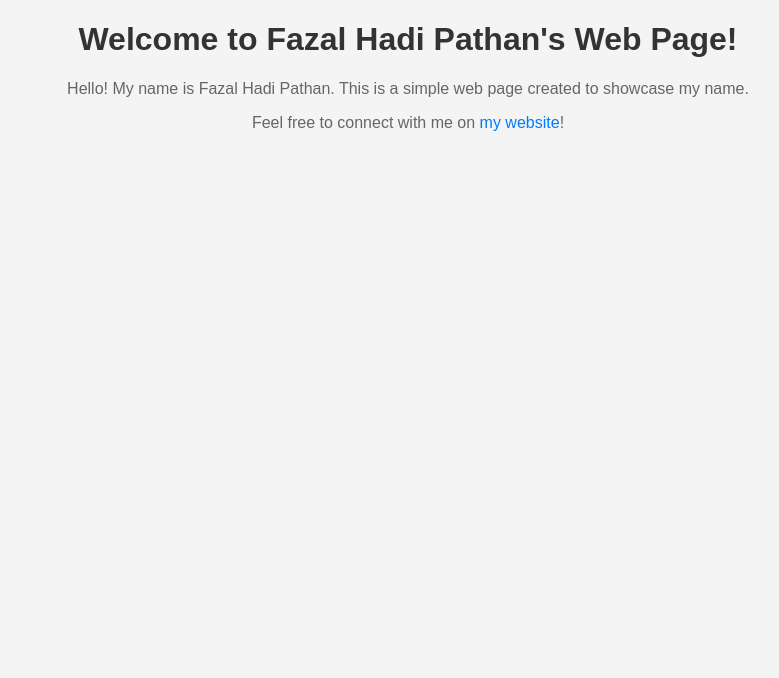
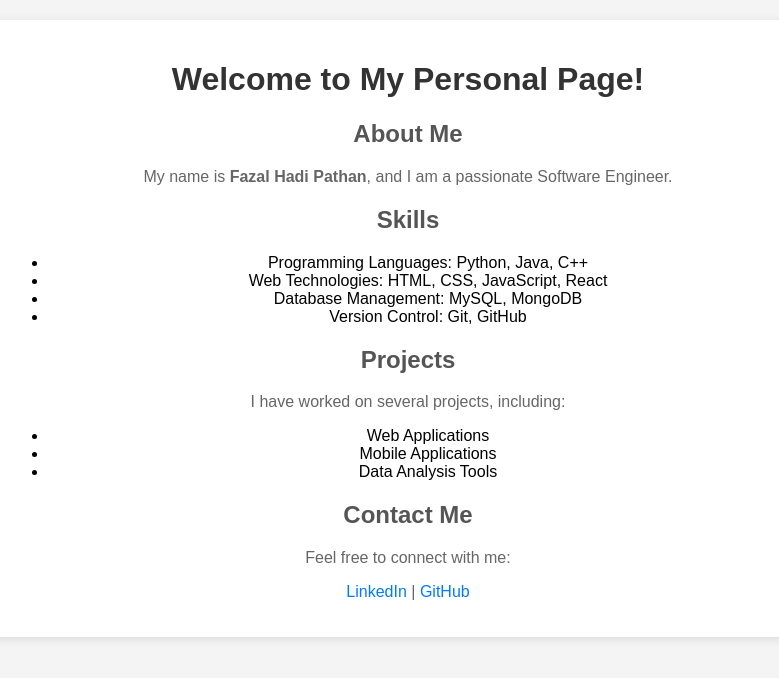
Before and after one commit to samutech4/new-codingbot, a plain HTML site: page index.html in a window 1280 px wide. Shown: the whole page, without its empty margins (232-1011 px from the left). Drawn offline with Linux system fonts and the light colour scheme.

Commit message:
Update index.html

```diff
--- a/index.html
+++ b/index.html
@@ -3,7 +3,7 @@
 <head>
     <meta charset="UTF-8">
     <meta name="viewport" content="width=device-width, initial-scale=1.0">
-    <title>Fazal Hadi Pathan's Web Page</title>
+    <title>Fazal Hadi Pathan - Software Engineer</title>
     <style>
         body {
             font-family: Arial, sans-serif;
@@ -13,6 +13,9 @@
         }
         h1 {
             color: #333;
+        }
+        h2 {
+            color: #555;
         }
         p {
             color: #666;
@@ -24,11 +27,44 @@
         a:hover {
             text-decoration: underline;
         }
+        .container {
+            max-width: 800px;
+            margin: auto;
+            padding: 20px;
+            background: white;
+            border-radius: 5px;
+            box-shadow: 0 2px 10px rgba(0, 0, 0, 0.1);
+        }
     </style>
 </head>
 <body>
-    <h1>Welcome to Fazal Hadi Pathan's Web Page!</h1>
-    <p>Hello! My name is Fazal Hadi Pathan. This is a simple web page created to showcase my name.</p>
-    <p>Feel free to connect with me on <a href="https://www.example.com" target="_blank">my website</a>!</p>
+    <div class="container">
+        <h1>Welcome to My Personal Page!</h1>
+        <h2>About Me</h2>
+        <p>My name is <strong>Fazal Hadi Pathan</strong>, and I am a passionate Software Engineer.</p>
+
+        <h2>Skills</h2>
+        <ul>
+            <li>Programming Languages: Python, Java, C++</li>
+            <li>Web Technologies: HTML, CSS, JavaScript, React</li>
+            <li>Database Management: MySQL, MongoDB</li>
+            <li>Version Control: Git, GitHub</li>
+        </ul>
+
+        <h2>Projects</h2>
+        <p>I have worked on several projects, including:</p>
+        <ul>
+            <li>Web Applications</li>
+            <li>Mobile Applications</li>
+            <li>Data Analysis Tools</li>
+        </ul>
+
+        <h2>Contact Me</h2>
+        <p>Feel free to connect with me:</p>
+        <p>
+            <a href="https://www.linkedin.com/in/yourprofile" target="_blank">LinkedIn</a> |
+            <a href="https://github.com/yourprofile" target="_blank">GitHub</a>
+        </p>
+    </div>
 </body>
 </html>
```
